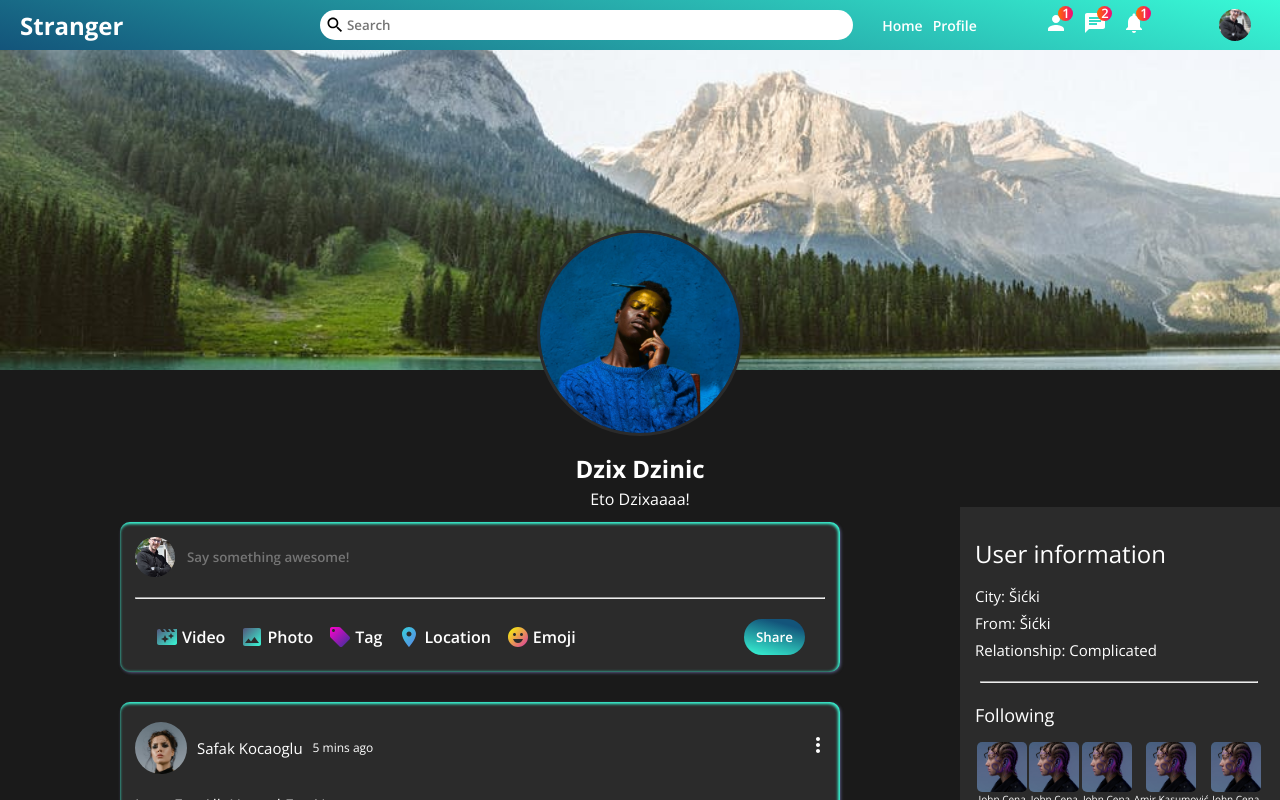
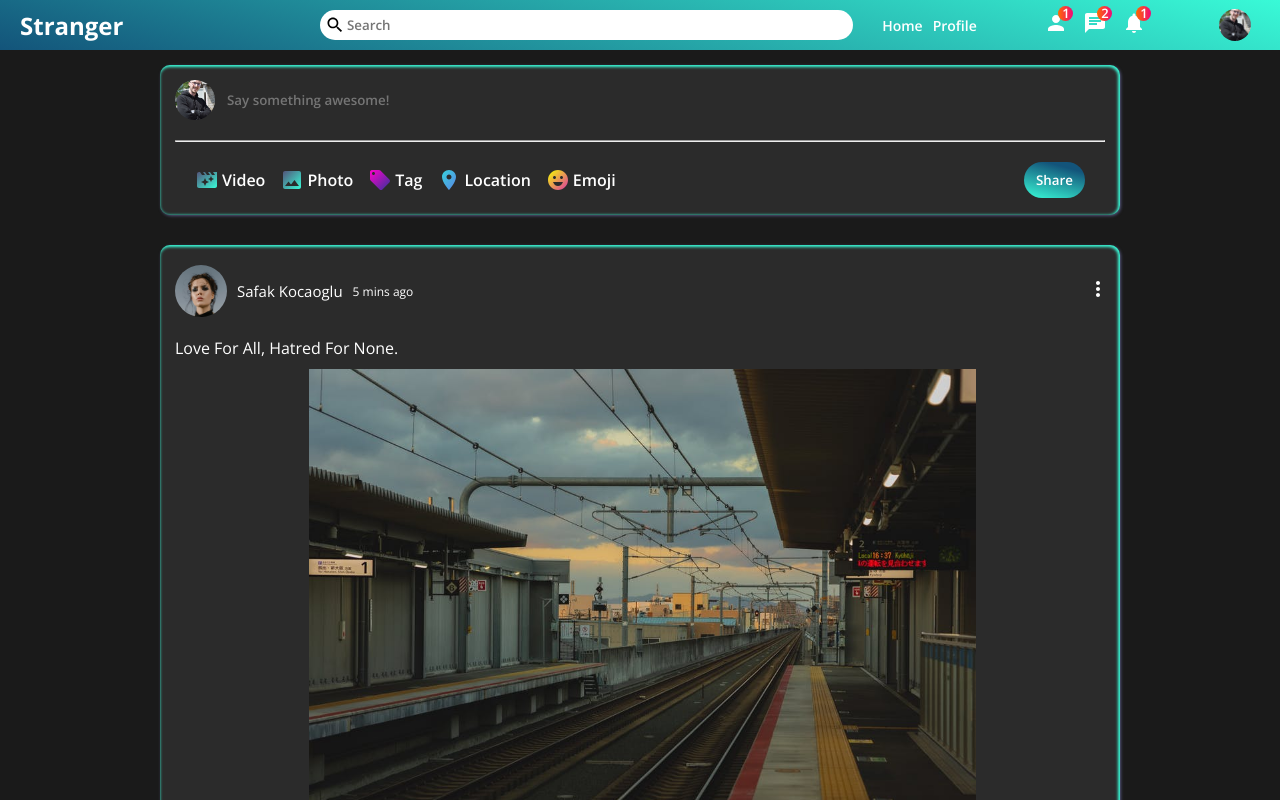
Before and after one commit to Cores13/realtime_chat, a React (Create React App) app in the folder view/: page / in a window 1280 px wide. Shown: the top 800 px of the page. Built offline with nearby package versions, Linux system fonts and the light colour scheme.

Commit message:
react-router-dom init

```diff
--- a/view/package.json
+++ b/view/package.json
@@ -10,6 +10,7 @@
     "@testing-library/user-event": "^12.8.3",
     "react": "^17.0.2",
     "react-dom": "^17.0.2",
+    "react-router-dom": "^5.2.0",
     "react-scripts": "4.0.3",
     "web-vitals": "^1.1.2"
   },
--- a/view/src/App.js
+++ b/view/src/App.js
@@ -4,9 +4,32 @@
 import Profile from './pages/profile/Profile.jsx';
 import Login from './pages/login/Login.jsx';
 import Register from './pages/register/Register.jsx';
+import {
+  BrowserRouter as Router,
+  Switch,
+  Route,
+  Link
+} from "react-router-dom";
 
 function App() {
-  return <Profile />
+  return (
+    <Router>
+        <Switch>
+          <Route path="/">
+            <Home />
+          </Route>
+          <Route path="/login">
+            <Login />
+          </Route>
+          <Route path="/register">
+            <Register />
+          </Route>
+          <Route path="/profile/:username">
+            <Profile />
+          </Route>
+        </Switch>
+    </Router>
+  );
 }
 
 export default App;
```
Also changed, not shown: 1 other file (tests, documents, lock files or other folders).
